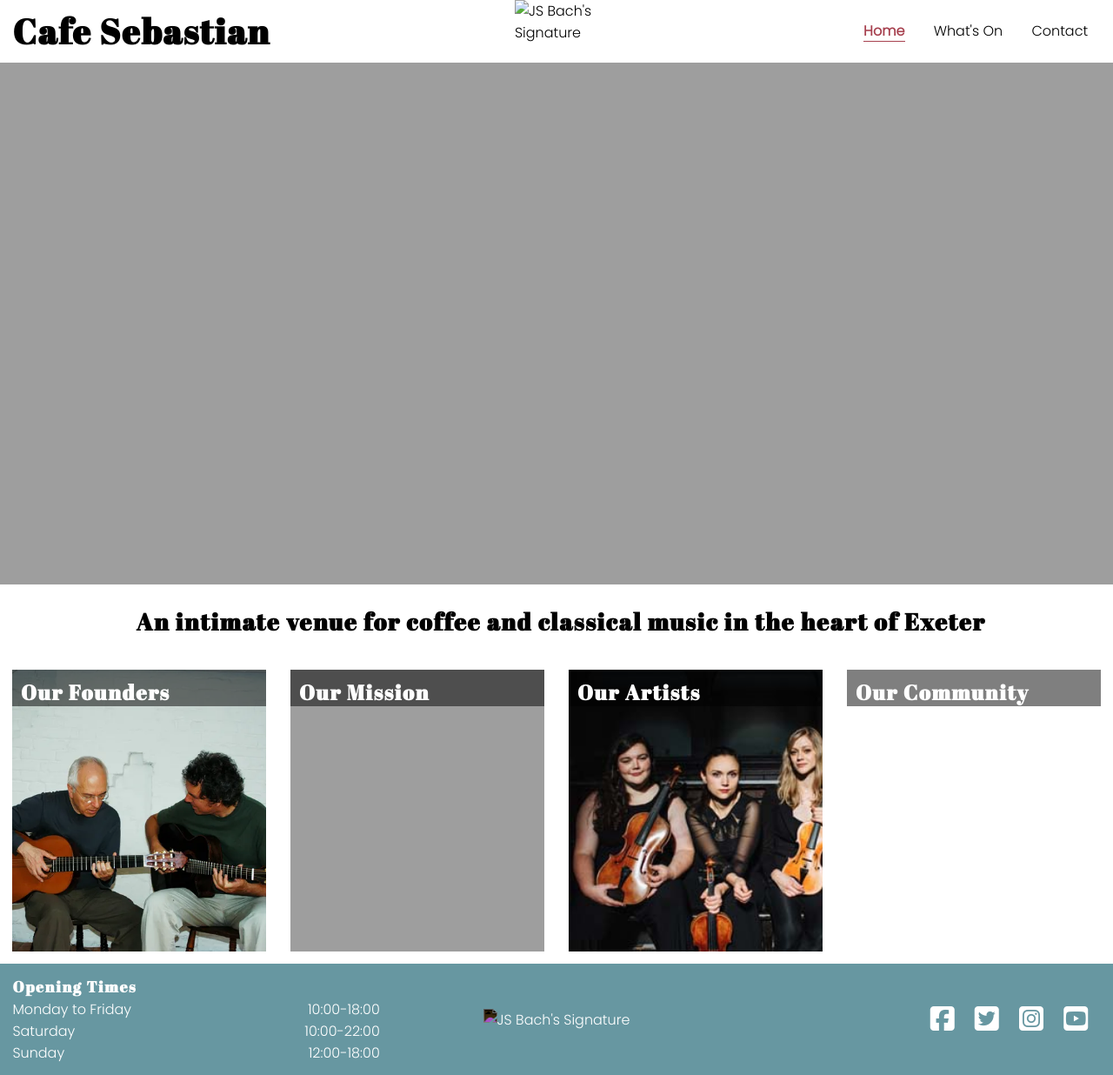
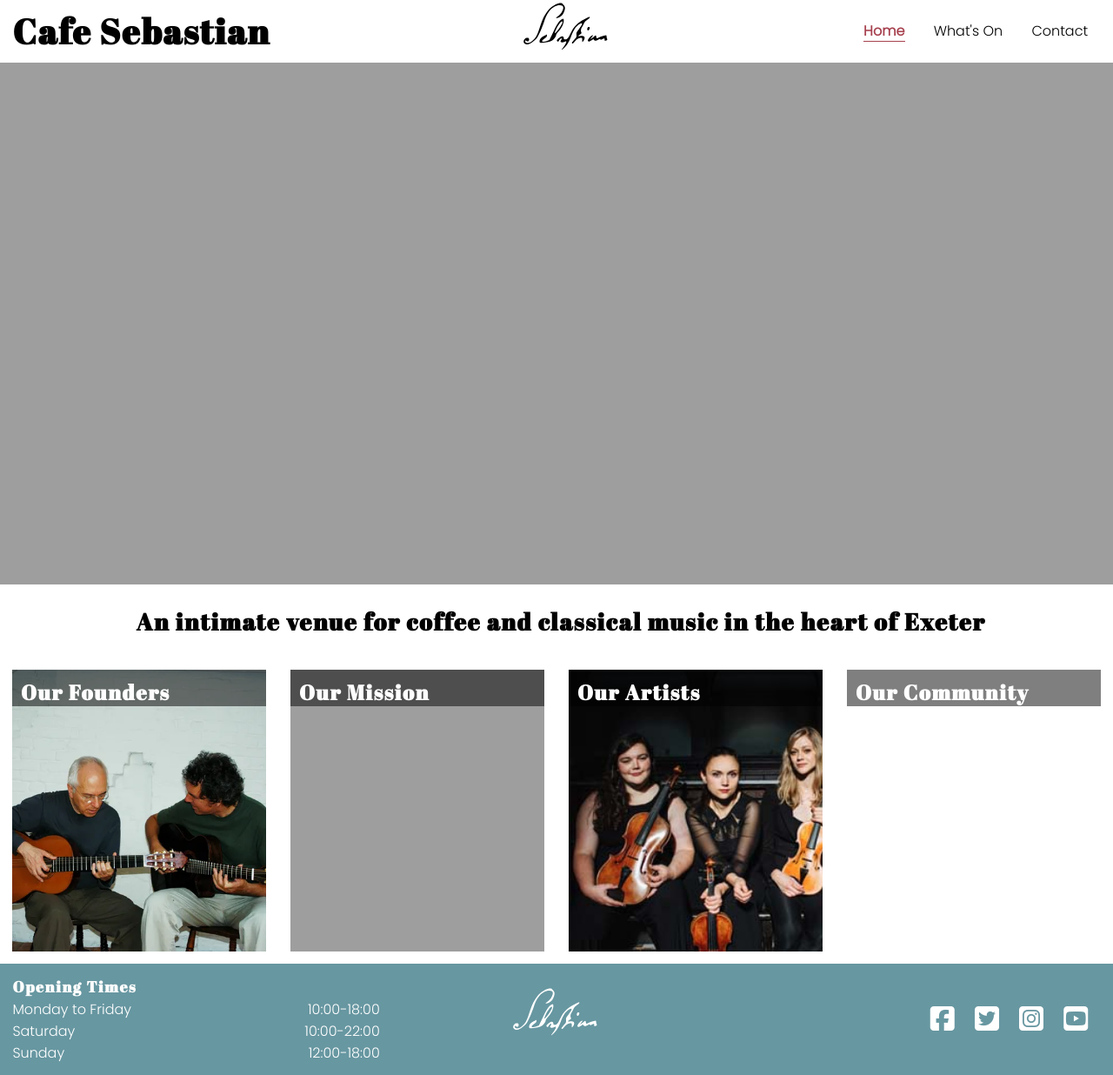
Before and after one commit to denham-ed/cafe-sebastian, a plain HTML site: page index.html in a window 1280 px wide. Shown: the whole page at 87% size. Drawn offline with Linux system fonts and the light colour scheme; the site is published under a folder, as on GitHub Pages, so addresses that start at the root find nothing.

Commit message:
Update address for signature

```diff
--- a/index.html
+++ b/index.html
@@ -17,7 +17,7 @@
         <a href="index.html">
             <h1 id="logo">Cafe Sebastian</h1>
         </a>
-        <img id="signature" src="/assets/images/signature-new.svg" alt="JS Bach's Signature">
+        <img id="signature" src="assets/images/signature-new.svg" alt="JS Bach's Signature">
         <nav>
             <ul id="menu">
                 <li><a href="index.html" class="active">Home</a></li>
@@ -83,7 +83,7 @@
             <p><span>Sunday</span><span>12:00-18:00</span></p>
         </div>
         <div id="footer-center">
-            <img id="signature-footer" src="/assets/images/signature-new.svg" alt="JS Bach's Signature">
+            <img id="signature-footer" src="assets/images/signature-new.svg" alt="JS Bach's Signature">
 
         </div>
         <div id="footer-right">
```
Also changed, not shown: whats-on.html (+2 -2 lines).
